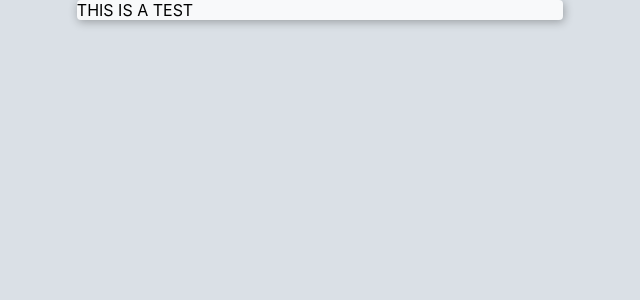
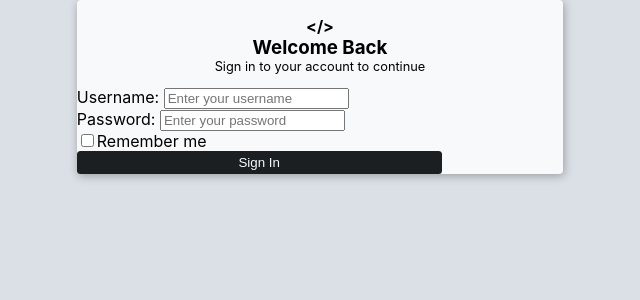
Before and after one commit to dandlp95/RecipeHub, a React (Create React App) app: page / in a window 1280 px wide. Shown: the top 300 px of the page, without its empty margins (320-960 px from the left). Built offline with nearby package versions, Linux system fonts and the light colour scheme.

Commit message:
button sign in progress

```diff
--- a/src/app.module.css
+++ b/src/app.module.css
@@ -5,3 +5,25 @@
     width: 100%;
     background-color: var(--mint-cream);
 }
+
+.appCSS .formHeader {
+    text-align: center;
+    padding-top: 1rem;
+}
+
+.appCSS .formHeader h3 {
+    margin-bottom: 0;
+}
+
+.appCSS .formHeader p,
+.appCSS .formHeader h3 {
+    margin-top: 0
+}
+
+.appCSS .formHeader p{
+    font-size: 0.8rem;
+}
+
+.appCSS .formHeader .headerIcon {
+    font-weight: bold;
+}
--- a/src/app.tsx
+++ b/src/app.tsx
@@ -3,6 +3,7 @@ import { useNavigate } from 'react-router-dom'
 import appCSS from './app.module.css'
 import { LoginData, RegisterData } from './customTypes/requestTypes'
 import FormContainer from './components/formContainer1'
+import WideButton from './components/wideButton'
 
 const App: React.FunctionComponent = () => {
   const [logindata, setLoginData] = useState<LoginData>({
@@ -16,6 +17,7 @@ const App: React.FunctionComponent = () => {
     passwordConfirm: ''
   })
   const [token, setToken] = useState<string>('')
+  const [isRememberChecked, setIsRememberChecked] = useState(false)
   const navigate = useNavigate()
 
   useEffect(() => {
@@ -28,10 +30,61 @@ const App: React.FunctionComponent = () => {
     }
   }, [token])
 
+  /*FORM INPUT FIELDS FUNCTIONS*/
+  const signIn = () => {}
+
   return (
     <div className={appCSS.appCSS}>
       <FormContainer>
-        <div>THIS IS A TEST</div>
+        <div>
+          <div className={appCSS.formHeader}>
+            <div className={appCSS.headerIcon}>{'</>'}</div>
+            <h3>Welcome Back</h3>
+            <p>Sign in to your account to continue</p>
+          </div>
+          <div className={appCSS.inputFields}>
+            <div className={appCSS.loginUserName}>
+              <label htmlFor='loginuserName'>Username: </label>
+              <input
+                required
+                type='text'
+                name='loginuserName'
+                id='loginuserName'
+                placeholder='Enter your username'
+              />
+            </div>
+            <div className={appCSS.loginPassword}>
+              <label htmlFor='loginPassword'>Password: </label>
+              <input
+                required
+                type='text'
+                name='loginPassword'
+                id='loginPassword'
+                placeholder='Enter your password'
+                onChange={e => {
+                  setLoginData({ ...logindata, username: e.target.value })
+                }}
+              />
+            </div>
+            <div className={appCSS.rememberCheckbox}>
+              <input
+                id='rememberMe'
+                type='checkbox'
+                checked={isRememberChecked}
+                onChange={e => {
+                  setIsRememberChecked(!isRememberChecked)
+                }}
+              />
+              <label htmlFor='rememberMe'>Remember me</label>
+            </div>
+          </div>
+          <div className={appCSS.buttonSection}>
+            <WideButton clickAction={signIn}>Sign In</WideButton>
+          </div>
+          <div>
+
+          </div>
+        </div>
       </FormContainer>
     </div>
   )
--- a/src/components/styles/wideButton.module.css
+++ b/src/components/styles/wideButton.module.css
@@ -0,0 +1,10 @@
+
+.MainWideButton{
+    width: 75%;
+    background-color: var(--eerie-black);
+    color: var(--seasalt);
+    padding: 0.25rem 0;
+    border-radius: 3.5px;
+    border: 0;
+    cursor: pointer;
+}
--- a/src/components/wideButton.tsx
+++ b/src/components/wideButton.tsx
@@ -1,5 +1,5 @@
 import React, { MouseEventHandler, PropsWithChildren } from "react";
-// import wideButtonCSS from './styles/wideButton.module.css'
+import wideButtonCSS from './styles/wideButton.module.css'
 
 type Props = {
     children: React.ReactNode,
@@ -8,7 +8,7 @@ type Props = {
 
 const Button: React.FunctionComponent<Props> = (props:Props) => {
     return (
-        <button>{props.children}</button>
+        <button onClick={props.clickAction} className={wideButtonCSS.MainWideButton}>{props.children}</button>
     )
 }
 
--- a/src/index.module.css
+++ b/src/index.module.css
@@ -25,4 +25,7 @@ code {
 :root {
   --mint-cream: #DAE0E6;
   --seasalt: #F8F9FA;
+  --black: #070707;
+  --night: #121417;
+  --eerie-black: #1b1f22
 }
```
